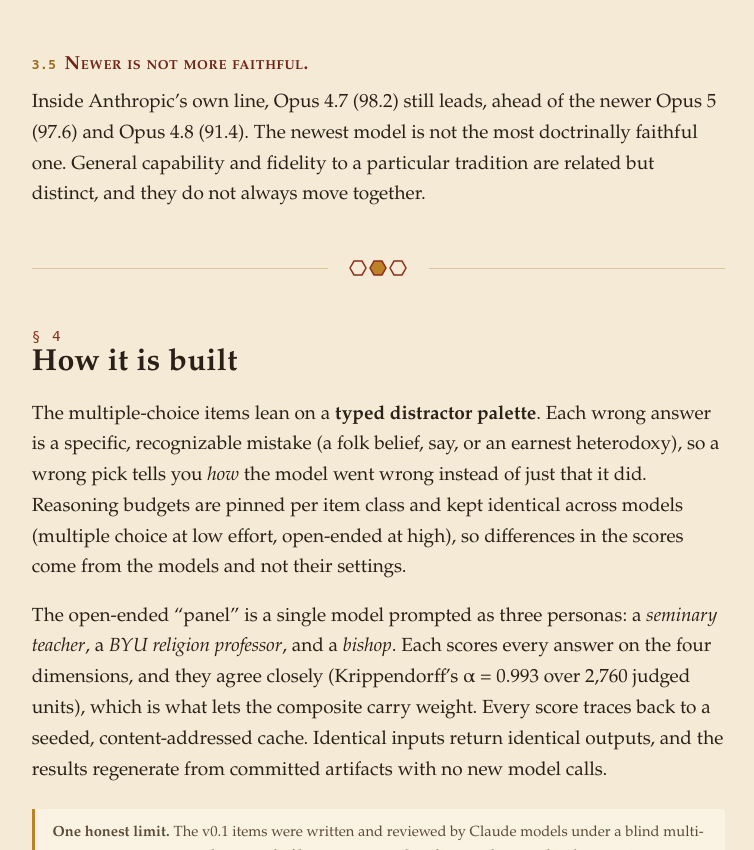
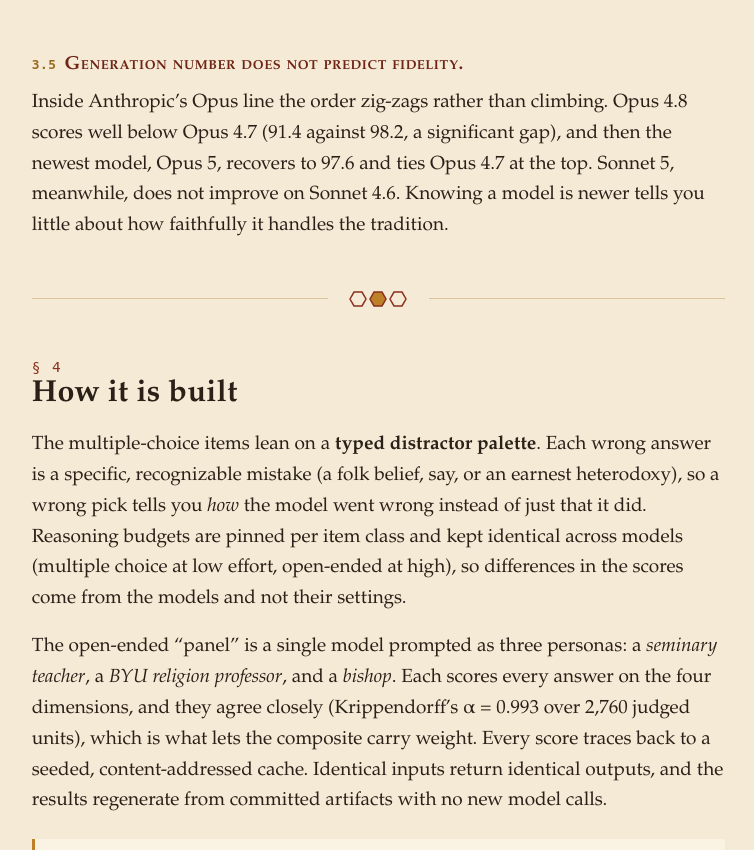
Before and after one commit to DeseretBenchDev/DeseretBench, a plain HTML site: page index.html in a window 1280 px wide. Shown: the part 5084-5934 px from the top of the page, without its empty margins (397-1151 px from the left). Drawn offline with Linux system fonts and the light colour scheme.

Commit message:
docs: propagate 23-model / Opus 5 numbers, reframe the newer-not-aligned finding
Carry the Opus 5 addition and the 10k->100k bootstrap change through the prose:
README, PAPER, DESIGN, YELLOWPAPER, and the docs reference/how-to/explanation
pages. Cohort 22->23 (10 Claude + 13 local), pairwise family 231->253, MC
significant 186/253 (0/45 among Claude), open 228/253 (37/45), judge alpha
0.9929, 2,760 judged units, 24,495 MC records.

Reframe 'newer is not more aligned' now that Opus 5 exists: the old 'two of three
newest regress or plateau' is false. The honest finding is that generation number
does not predict fidelity — Opus 4.8 is significantly below Opus 4.7, then the
newest, Opus 5, recovers (significantly above 4.8, tied with 4.7 at the top).
Historical 17-model harness-incident forensics left untouched.

```diff
--- a/index.html
+++ b/index.html
@@ -455,11 +455,11 @@
       </div>
 
       <div class="finding">
-        <h3><span class="fn">3.5</span>Newer is not more faithful.</h3>
-        <p>Inside Anthropic&rsquo;s own line, Opus 4.7 (98.2) still leads, ahead of the newer Opus 5
-        (97.6) and Opus 4.8 (91.4). The newest model is not the most doctrinally faithful one.
-        General capability and fidelity to a particular tradition are related but distinct, and they
-        do not always move together.</p>
+        <h3><span class="fn">3.5</span>Generation number does not predict fidelity.</h3>
+        <p>Inside Anthropic&rsquo;s Opus line the order zig-zags rather than climbing. Opus 4.8 scores
+        well below Opus 4.7 (91.4 against 98.2, a significant gap), and then the newest model, Opus 5,
+        recovers to 97.6 and ties Opus 4.7 at the top. Sonnet 5, meanwhile, does not improve on Sonnet
+        4.6. Knowing a model is newer tells you little about how faithfully it handles the tradition.</p>
       </div>
     </section>
 
```
Also changed, not shown: 10 other files.
